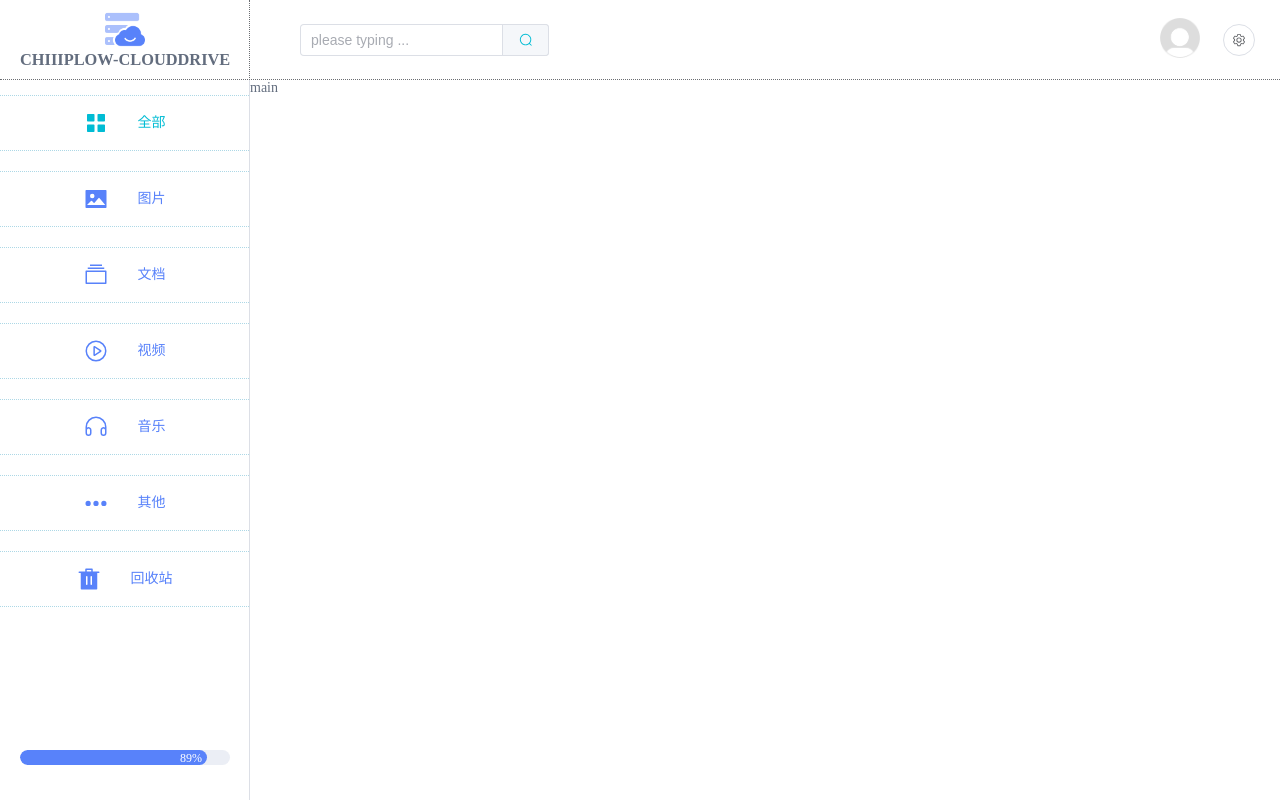
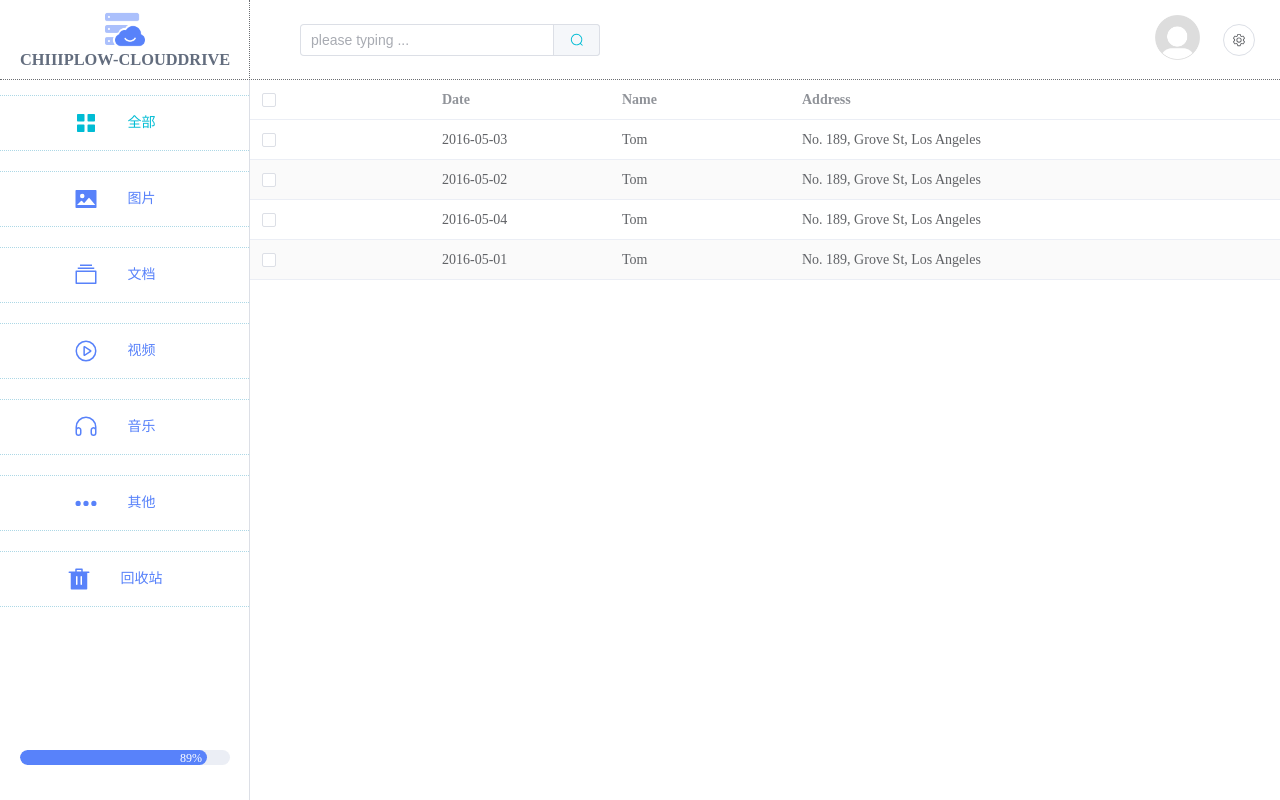
Before and after one commit to CHIIIPLOW-922/chiiiplow-clouddrive-fe, a Vue app: page /#/dashboard in a window 1280 px wide. Built offline with nearby package versions, Linux system fonts and the light colour scheme.

Commit message:
global config theme

```diff
--- a/src/App.vue
+++ b/src/App.vue
@@ -8,10 +8,19 @@
 
 <script setup>
 import { ElConfigProvider } from 'element-plus';
+import { onMounted } from 'vue';
 import zhCn from 'element-plus/es/locale/lang/zh-cn';
 const locale = zhCn
+onMounted(() => {
+    const savedTheme = localStorage.getItem('theme') || 'light'
+    const html = document.documentElement;
+    if (savedTheme == "dark") {
+        html.classList.add('dark'); // 添加暗黑模式类
+    } else {
+        html.classList.remove('dark'); // 移除暗黑模式类
+    }
+})
 </script>
 
 
-<style scoped>
-</style>
+<style scoped></style>
--- a/src/components/Dashboard/Aside/AsideComponents/Menu.vue
+++ b/src/components/Dashboard/Aside/AsideComponents/Menu.vue
@@ -68,12 +68,13 @@ const menuList = [
         border-top:0.005px dotted lightblue;
         border-bottom:0.005px dotted lightblue;
         justify-content: center;
+
         margin-bottom: 20px;
         .item-icon{
             margin-right: 30px;
         }
         .item-name {
-
+            padding-right: 20px;
         }
     }
 }
--- a/src/components/Dashboard/Header/HeaderComponents/Avatar.vue
+++ b/src/components/Dashboard/Header/HeaderComponents/Avatar.vue
@@ -7,7 +7,7 @@
 
 <style lang="scss">
 .user-avatar{
-    width: 40px;
-    height: 40px;
+    width: 45px;
+    height: 45px;
 }
 </style>
--- a/src/components/Dashboard/Header/HeaderComponents/SearchInput.vue
+++ b/src/components/Dashboard/Header/HeaderComponents/SearchInput.vue
@@ -1,22 +1,30 @@
 <template>
-  <el-input class="search-input" placeholder="please typing ...">
+  <el-input class="search-input" placeholder="please typing ..." v-model.trim="keyword" clearable>
     <template #append>
-        <el-button class="search-button" :icon="Search" @click="search"/>
-      </template>
+      <el-button class="search-button" :icon="Search" @click="search"/>
+    </template>
   </el-input>
 </template>
 
 <script setup>
 import { Search } from '@element-plus/icons-vue'
-const search = ()=>{
-    console.log('searching')
+import { ref, getCurrentInstance } from 'vue';
+// import message from '@/utils/MessageUtils';
+const { proxy } = getCurrentInstance()
+const keyword = ref('')
+const search = () => {
+  const params = keyword.value
+  if (params == '' || params == undefined || params == null) {
+    proxy.MessageUtils.error("搜索内容不能为空！")
+    // message.error("搜索内容不能为空！")
+  }
 }
 </script>
 
 <style lang="scss">
 .search-input {
-    .search-button{
+  width: 300px;
 
-    }
+  .search-button {}
 }
 </style>
--- a/src/components/Dashboard/Main/Main.vue
+++ b/src/components/Dashboard/Main/Main.vue
@@ -1,11 +1,11 @@
 <template>
   <div class="main">
-    main
-    <slot></slot>
+    <FileList></FileList>
   </div>
 </template>
 
 <script setup>
+import FileList from '@/components/Dashboard/Main/MainComponents/FileList.vue';
 </script>
 
 <style lang="scss">
--- a/src/components/Dashboard/Main/MainComponents/FileList.vue
+++ b/src/components/Dashboard/Main/MainComponents/FileList.vue
@@ -1,12 +1,48 @@
 <template>
-  <div class="file-list">
-    file-list
-  </div>
+  <el-table class="file-list" :data="tableData" ref="multipleTableRef" @selection-change="test" table-layout="fixed" stripe>
+    <el-table-column type="selection" width="180" />
+    <el-table-column prop="date" label="Date" width="180" />
+    <el-table-column prop="name" label="Name" width="180" />
+    <el-table-column prop="address" label="Address" />
+  </el-table>
 </template>
 
 <script setup>
+const test = (rows)=>{
+  let params = []
+  rows.forEach(item => {
+    let target = {}
+    Object.assign(target, item);
+    params.push(target);
+  })
+  console.log(params)
+}
+const tableData = [
+  {
+    date: '2016-05-03',
+    name: 'Tom',
+    address: 'No. 189, Grove St, Los Angeles',
+  },
+  {
+    date: '2016-05-02',
+    name: 'Tom',
+    address: 'No. 189, Grove St, Los Angeles',
+  },
+  {
+    date: '2016-05-04',
+    name: 'Tom',
+    address: 'No. 189, Grove St, Los Angeles',
+  },
+  {
+    date: '2016-05-01',
+    name: 'Tom',
+    address: 'No. 189, Grove St, Los Angeles',
+  },
+]
 </script>
 
 <style lang="scss">
+.file-list {
 
+}
 </style>
--- a/src/utils/MessageUtils.js
+++ b/src/utils/MessageUtils.js
@@ -2,7 +2,7 @@ import { ElMessage } from 'element-plus';
 
 // const messageQueue = []
 // let showingMessageFlag = false;
-// let currentMessageInstance = null;
+let currentMessageInstance = null;
 
 const showMessage = (messageOptions) => {
     // if (showingMessageFlag) {
```
Also changed, not shown: src/components/Dashboard/Main/MainComponents/Breadcrumb.vue (added, +10 -0 lines).
